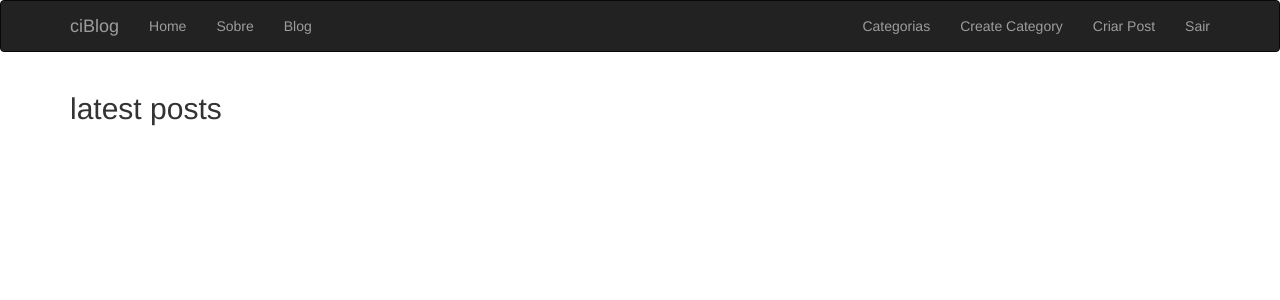
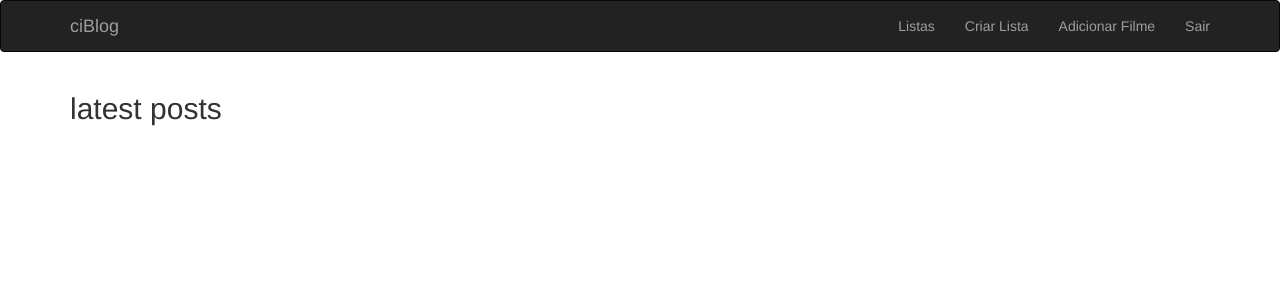
Before and after one commit to allansp9/projeto-blog, a CodeIgniter app: page /database/posts in a window 1280 px wide. Shown: the top 300 px of the page. Run offline with CodeIgniter, Linux system fonts and the light colour scheme; the visitor is signed in with stand-in values (Sample User, id 1); data that the repository does not hold is empty; some libraries are stand-ins or nearby versions.

Commit message:
melhorando diagramacao da home

```diff
--- a/application/views/includes/header.php
+++ b/application/views/includes/header.php
@@ -10,25 +10,19 @@
 	<nav class="navbar navbar-inverse">
       <div class="container">
         <div class="navbar-header">
-          <a class="navbar-brand" href="<?php echo base_url(); ?>">ciBlog</a>
+          <a class="navbar-brand" href="<?php echo base_url(); ?>posts">ciBlog</a>
         </div>
         <div id="navbar">
-          <ul class="nav navbar-nav">
-            <li><a href="<?php echo base_url(); ?>home">Home</a></li>
-            <li><a href="<?php echo base_url(); ?>about">Sobre</a></li>
-             <li><a href="<?php echo base_url(); ?>posts">Blog</a></li>
-          </ul>
-
           <ul class="nav navbar-nav navbar-right">
           <?php if(!$this->session->userdata('logged_in')) : ?>
             <li><a href="<?php echo base_url(); ?>users/login">Entrar</a></li>
-            <li><a href="<?php echo base_url(); ?>users/register">Cadastre-se</a></li>
+            <li><a href="<?php echo base_url(); ?>users/register">Cadastrar</a></li>
           <?php endif; ?>
 
           <?php if($this->session->userdata('logged_in')) : ?>
-            <li><a href="<?php echo base_url(); ?>categories">Categorias</a></li>
-            <li><a href="<?php echo base_url(); ?>categories/create">Create Category</a></li>
-            <li><a href="<?php echo base_url(); ?>posts/create">Criar Post</a></li>
+            <li><a href="<?php echo base_url(); ?>categories">Listas</a></li>
+            <li><a href="<?php echo base_url(); ?>categories/create">Criar Lista</a></li>
+            <li><a href="<?php echo base_url(); ?>posts/create">Adicionar Filme</a></li>
             <li><a href="<?php echo base_url(); ?>users/logout">Sair</a></li>
           <?php endif; ?>
 
--- a/application/views/pages/about.php
+++ /dev/null
@@ -1 +0,0 @@
-<h2><?= $title ?></h2>
--- a/application/views/posts/index.php
+++ b/application/views/posts/index.php
@@ -1,15 +1,15 @@
 <h2><?= $title ?></h2>
-<?php foreach($posts as $post) : ?>
-    <h3><?php echo $post['title']; ?></h3>
-    <small>Adicionado por: <?php echo $post['name']; ?></small>
-    <div class="row">
+<div class="row">
+    <?php foreach($posts as $post) : ?>
         <div class="col-md-3">
-            <img class="post-thumb" src="<?php echo site_url(); ?>assets/images/posts/<?php echo $post['post_image']; ?>">
+            <div class="thumbnail">
+                <img class="post-thumb" src="<?php echo site_url(); ?>assets/images/posts/<?php echo $post['post_image']; ?>" alt="<?php echo $post['title']; ?>">
+                <div class="caption">
+                    <a href="<?php echo site_url('/posts/'.$post['slug']); ?>"><h3><?php echo $post['title']; ?></h3></a><br>
+                    <small>Adicionado por: <?php echo $post['name']; ?></small>
+                </div>
+            </div>
         </div>
-        <div class="col-md-9">
-            <?php echo word_limiter($post['body'], 50); ?>
-            <br><br>
-            <p><a href="<?php echo site_url('/posts/'.$post['slug']); ?>">Leia mais...</a></p>
-        </div>
-    </div>
-<?php endforeach; ?>
+
+    <?php endforeach; ?>
+</div>
```
